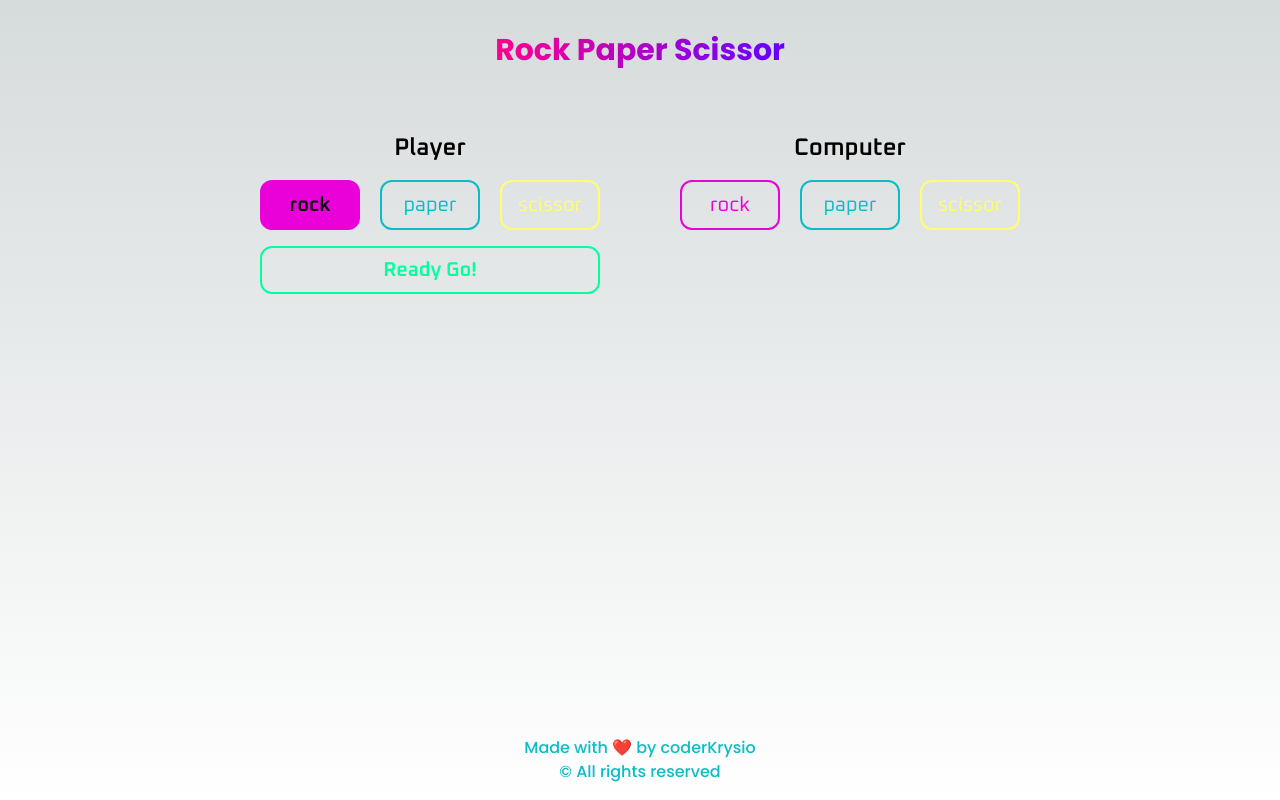
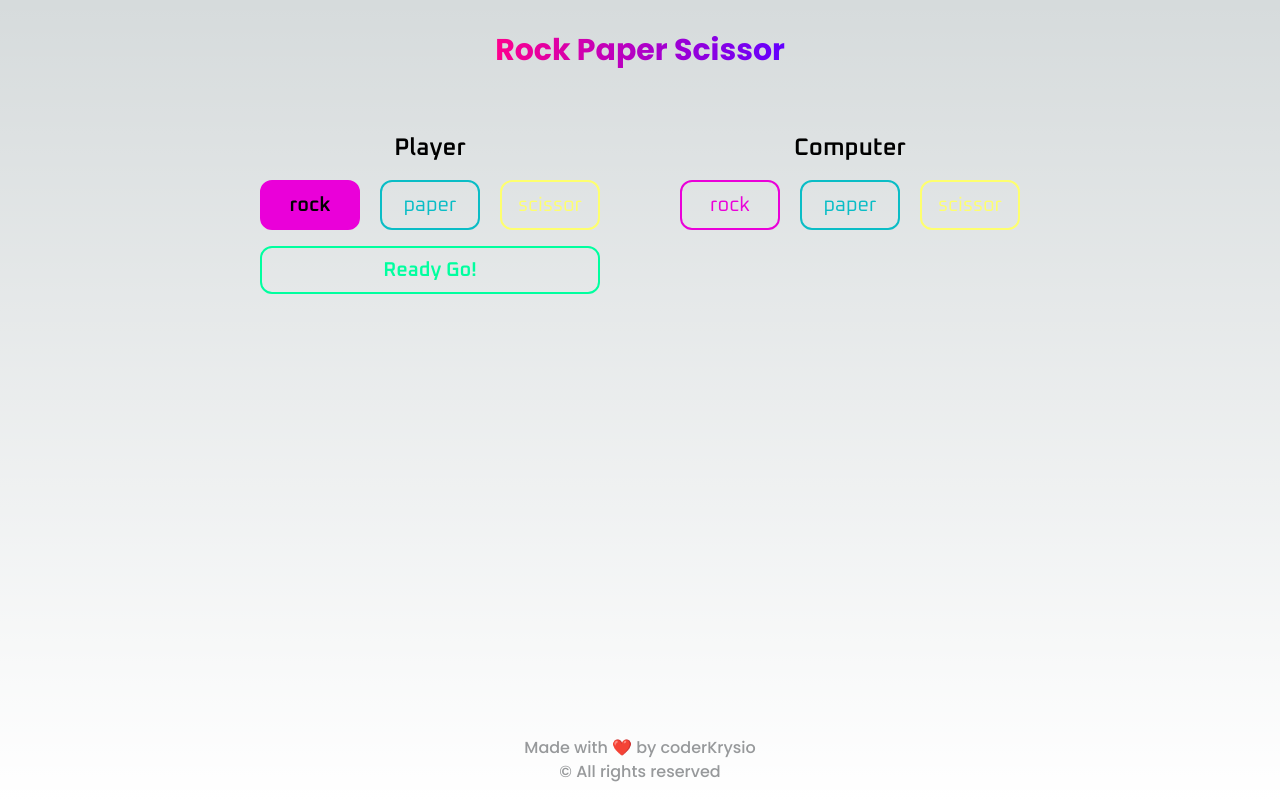
Before and after one commit to coderKrysio/rock-paper-scissor, a Next.js app: page / in a window 1280 px wide. Built offline with nearby package versions, Linux system fonts and the light colour scheme.

Commit message:
updated page styling

```diff
--- a/app/page.tsx
+++ b/app/page.tsx
@@ -2,9 +2,9 @@ import { GameBoard } from "@/components/game-board";
 
 export default function Home() {
     return (
-        <main className="flex min-h-screen flex-col items-center justify-start p-4">
+        <main className="flex min-h-screen flex-col items-center justify-start p-4 overflow-hidden">
             <GameBoard />
-			<footer className="fixed bottom-0 w-screen text-[#0abdc6] font-medium flex flex-col items-center justify-center p-4 select-none text-center">
+            <footer className="fixed bottom-0 w-screen text-[#97999b] font-medium flex flex-col items-center justify-center p-4 select-none text-center">
                 <p>Made with ❤️ by coderKrysio</p>
                 <span>© All rights reserved</span>
             </footer>
```
